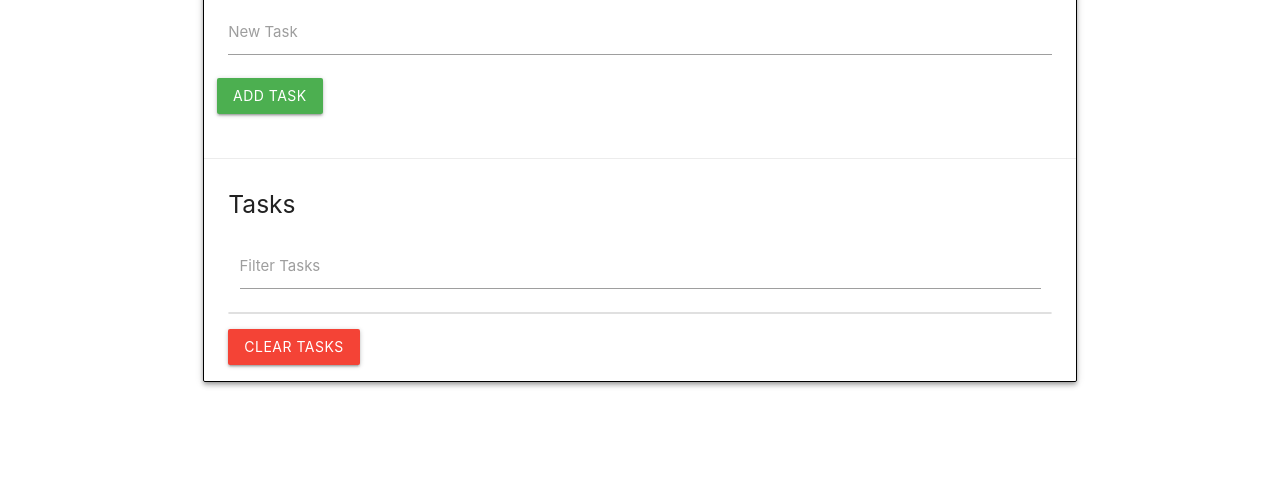
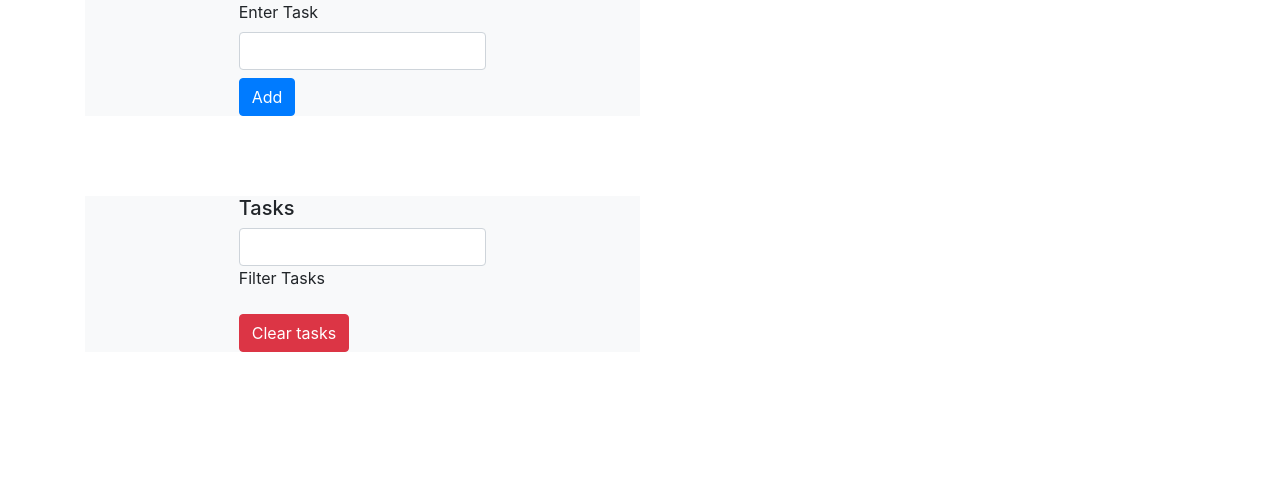
Before and after one commit to Kicker22/TaskList, a plain HTML site: page index.html in a window 1280 px wide. Shown: the part 300-800 px from the top of the page. Drawn offline with nearby package versions, Linux system fonts and the light colour scheme.

Commit message:
updating html file

```diff
--- a/app.js
+++ b/app.js
@@ -45,7 +45,7 @@ function getTasks() {
         // add class
         link.className = 'delete-item secondary-content';
         //add iconHTML
-        link.innerHTML = '<i class="fas fa-minus-circle fa-lg red-text "></i>';
+        link.innerHTML = '<i class="fas fa-minus-circle fa-lg text-red " style="color:#243c64;"></i>';
         // append the link to li
         li.appendChild(link);
         // append li to ul
@@ -74,7 +74,7 @@ function addTask(e) {
         // add class
         link.className = 'delete-item secondary-content';
         //add iconHTML
-        link.innerHTML = '<i class="fas fa-minus-circle fa-lg red-text "></i>';
+        link.innerHTML = '<i class="fas fa-minus-circle fa-lg text-red " style="color:#243c64;"></i>';
         // append the link to li
         li.appendChild(link);
         // append li to ul
--- a/index.html
+++ b/index.html
@@ -1,56 +1,70 @@
-<!DOCTYPE html>
+<!doctype html>
 <html lang="en">
 
 <head>
-    <meta charset="UTF-8">
-    <meta name="viewport" content="width=device-width, initial-scale=1.0">
-    <meta http-equiv="X-UA-Compatible" content="ie=edge">
-    <!-- Compiled and minified CSS -->
-    <link rel="stylesheet" href="https://cdnjs.cloudflare.com/ajax/libs/materialize/1.0.0/css/materialize.min.css">
+    <title>Task List</title>
+    <!-- Required meta tags -->
+    <meta charset="utf-8">
+    <meta name="viewport" content="width=device-width, initial-scale=1, shrink-to-fit=no">
+
+    <!-- Bootstrap CSS -->
+    <!-- <link rel="stylesheet" href="https://cdnjs.cloudflare.com/ajax/libs/materialize/1.0.0/css/materialize.min.css"> -->
+
+    <link rel="stylesheet" href="https://stackpath.bootstrapcdn.com/bootstrap/4.3.1/css/bootstrap.min.css"
+        integrity="sha384-ggOyR0iXCbMQv3Xipma34MD+dH/1fQ784/j6cY/iJTQUOhcWr7x9JvoRxT2MZw1T" crossorigin="anonymous">
+    <!-- <link rel="stylesheet" href="https://cdnjs.cloudflare.com/ajax/libs/materialize/1.0.0/css/materialize.min.css"> -->
     <link rel="stylesheet" href="style.css">
     <script src="https://kit.fontawesome.com/adb19d7eeb.js" crossorigin="anonymous"></script>
-    <title>Task List</title>
-
 </head>
 
 <body>
-    <h1 class="center z-depth-2 header container">Personal Task List</h1>
-    <div class="container">
-        <div class="row">
-            <div class="col s12">
-                <div id="main" class="card z-depth-2">
-                    <div class="card-content">
-                        <span class="card-title">Task List</span>
-                        <div class="row">
-                            <form action="" id="task-form">
-                                <div class="input-field col s12">
-                                    <input type="text" name="task" id="task">
-                                    <label for="task">New Task</label>
-                                </div>
-                                <input type="submit" value="Add Task" class="btn green">
+    <div class="jumbotron jumbotron-fluid text-center container">
+        <div class="container">
+            <h1 class="display-3">Make A Note</h1>
+            <p class="lead">Make a list</p>
 
-                            </form>
-                        </div>
-                    </div>
-                    <div class="card-action">
+        </div>
+    </div>
 
-                        <h5 id="task-title">Tasks</h5>
-                        <div class="input-field col s12">
-                            <input type="text" name="filter" id="filter">
-                            <label for="filter">Filter Tasks</label>
-                        </div>
-                        <ul class="collection"></ul>
-                        <a href="#" class="clear-tasks btn  red">Clear
-                            Tasks</a>
-                    </div>
-                </div>
+    <div class="container app-body">
+        <div class=" section-a bg-light">
+            <form id="task-form" class="container task-form-group">
+                    <label for="task" class="form-label">Enter Task</label>
+                    <input type="text" name="task" class="form-control" id="task">
+                <button type="submit" value="Add Task" class="mt-2 btn btn-primary">Add</button>
+            </form>
+        </div>
+
+
+
+        <div class="section-b bg-light">
+            <div class=" container input-field form-group  task-form-group">
+                <h5>Tasks</h5>
+                <input class="form-control" name="filter" id="filter" type="text">
+                <label class="form-label" for="filter">Filter Tasks</label>
+                <ul class="collection"></ul>
+                <a href="#" class="clear-tasks btn  btn-danger">Clear tasks</a>
             </div>
         </div>
     </div>
 
-    <!-- Compiled and minified JavaScript -->
+
+
+
+
+
+    <!-- Optional JavaScript -->
     <script src="./app.js"></script>
-    <script src="https://cdnjs.cloudflare.com/ajax/libs/materialize/1.0.0/js/materialize.min.js"></script>
+    <!-- jQuery first, then Popper.js, then Bootstrap JS -->
+    <script src="https://code.jquery.com/jquery-3.3.1.slim.min.js"
+        integrity="sha384-q8i/X+965DzO0rT7abK41JStQIAqVgRVzpbzo5smXKp4YfRvH+8abtTE1Pi6jizo"
+        crossorigin="anonymous"></script>
+    <script src="https://cdnjs.cloudflare.com/ajax/libs/popper.js/1.14.7/umd/popper.min.js"
+        integrity="sha384-UO2eT0CpHqdSJQ6hJty5KVphtPhzWj9WO1clHTMGa3JDZwrnQq4sF86dIHNDz0W1"
+        crossorigin="anonymous"></script>
+    <script src="https://stackpath.bootstrapcdn.com/bootstrap/4.3.1/js/bootstrap.min.js"
+        integrity="sha384-JjSmVgyd0p3pXB1rRibZUAYoIIy6OrQ6VrjIEaFf/nJGzIxFDsf4x0xIM+B07jRM"
+        crossorigin="anonymous"></script>
 </body>
 
 </html>
--- a/style.css
+++ b/style.css
@@ -8,3 +8,17 @@
 .card{
     border: 1px solid black;
 }
+.section-a{
+    width: 50%;
+}
+
+.section-b{
+    width: 50%;
+}
+
+
+.task-form-group{
+    margin-bottom: 5rem;
+    width: 50%;
+
+}
```
